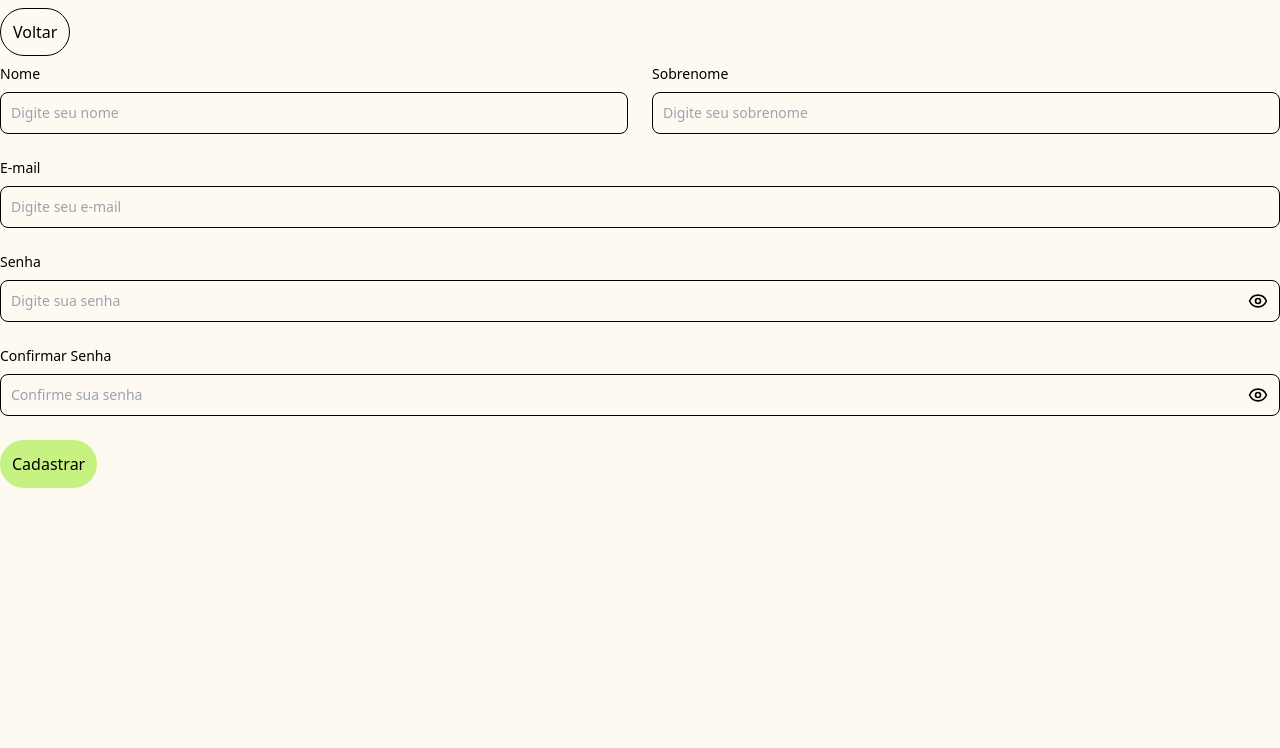
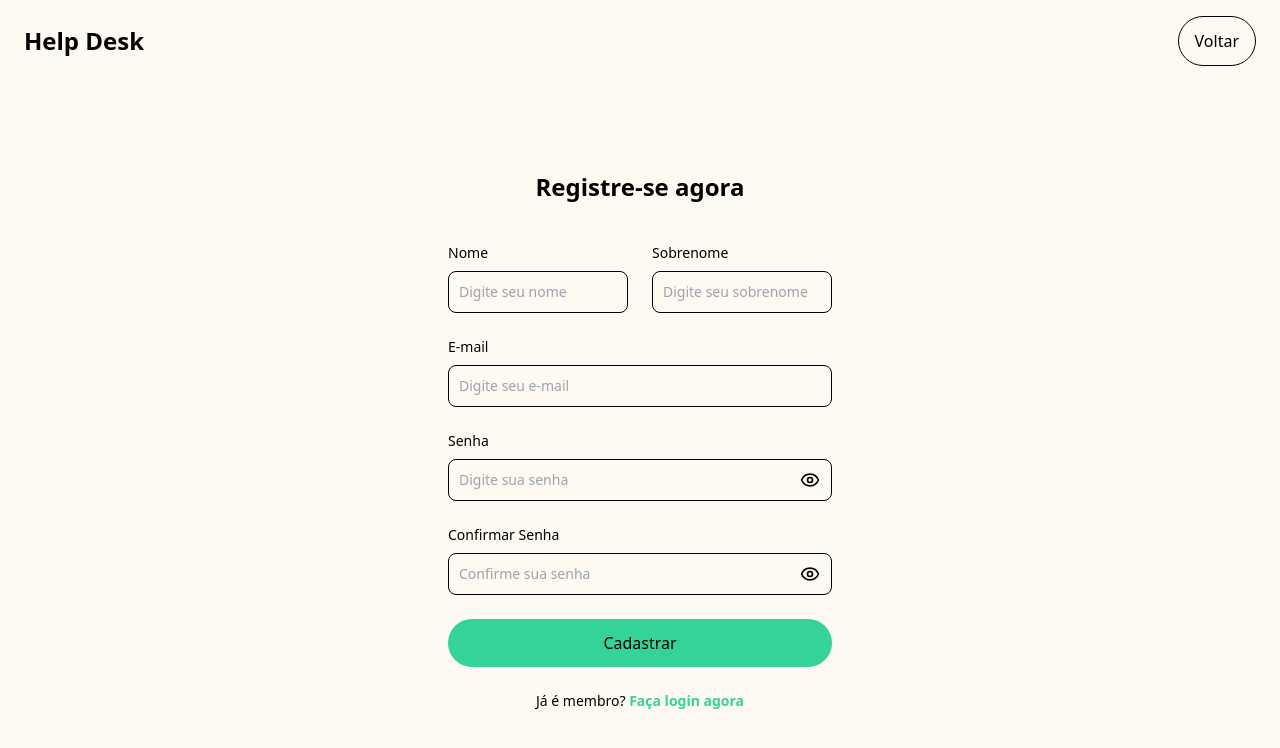
Before and after one commit to gustapng/help-desk, a Vue app in the folder frontend/: page /register in a window 1280 px wide. Shown: the top 748 px of the page. Built offline with nearby package versions, Linux system fonts and the light colour scheme; no server answers.

Commit message:
updating header, login and register views

```diff
--- a/frontend/src/components/Header.vue
+++ b/frontend/src/components/Header.vue
@@ -24,19 +24,19 @@ onBeforeUnmount(() => {
 </script>
 
 <template>
-  <header class="shadow-sm px-4 sm:px-6 lg:px-8 bg-white relative z-50">
+  <header class="px-6">
     <div class="max-w-7xl mx-auto flex justify-between items-center py-4">
       <h1 class="text-2xl font-bold">Help Desk</h1>
       <nav class="hidden md:flex space-x-4">
         <RouterLink
           to="/register"
-          class="rounded-full hover:bg-black px-4 py-2 text-black hover:text-white border border-black transition-all"
+          class="rounded-full hover:bg-black px-4 py-3 text-black hover:text-white border border-black transition-all"
         >
           Registre-se
         </RouterLink>
         <RouterLink
           to="/login"
-          class="rounded-full bg-colorGreen hover:bg-black px-4 py-2 text-black hover:text-white border border-colorGreen hover:border-black transition-all"
+          class="rounded-full bg-emerald-400 hover:bg-black px-4 py-3 text-black hover:text-white border border-emerald-400 hover:border-black transition-all"
         >
           Login
         </RouterLink>
--- a/frontend/src/components/buttons/RoundedButton.vue
+++ b/frontend/src/components/buttons/RoundedButton.vue
@@ -2,7 +2,7 @@
   <button
     :type="buttonType"
     @click="emitClick"
-    class="rounded-full bg-colorGreen hover:bg-black text-black hover:text-white p-3 transition-colors duration-200"
+    class="rounded-full bg-emerald-400 hover:bg-black text-black hover:text-white p-3 transition-colors duration-200"
   >
     <slot />
   </button>
--- a/frontend/src/components/inputs/InputBase.vue
+++ b/frontend/src/components/inputs/InputBase.vue
@@ -6,7 +6,7 @@
     <input
       :id="id"
       :type="type"
-      class="bg-primaryColor border border-black text-gray-900 text-sm rounded-lg focus:ring-green-500 focus:border-green-500 block w-full p-2.5"
+      class="bg-primaryColor border border-black text-gray-900 text-sm rounded-lg focus:ring-emerald-400 focus:border-emerald-400 block w-full p-2.5"
       :placeholder="placeholder"
       :value="modelValue"
       :required="required"
--- a/frontend/src/components/inputs/InputPassword.vue
+++ b/frontend/src/components/inputs/InputPassword.vue
@@ -19,7 +19,7 @@
         class="absolute right-3 top-1/2 -translate-y-1/2"
         :aria-label="isVisible ? 'Esconder senha' : 'Mostrar senha'"
       >
-        <component :is="isVisible ? EyeOff : Eye" class="w-5 h-5" />
+        <component :is="isVisible ? EyeOff : Eye" class="w-5 h-5 hover:text-emerald-400" />
       </button>
     </div>
     <p v-if="errorMessage" class="mt-1 text-sm text-red-600">{{ errorMessage }}</p>
--- a/frontend/src/views/HomeView.vue
+++ b/frontend/src/views/HomeView.vue
@@ -1,28 +1,28 @@
 <template>
   <Header></Header>
-  <div class="overflow-hidden bg-gray-900 py-24 sm:py-32">
-    <div class="mx-auto max-w-7xl px-6 lg:px-8">
+  <div class="overflow-hidden py-24 sm:py-32">
+    <div class="mx-auto max-w-7xl px-6">
       <div
         class="mx-auto grid max-w-2xl grid-cols-1 gap-x-8 gap-y-16 sm:gap-y-20 lg:mx-0 lg:max-w-none lg:grid-cols-2"
       >
         <div class="lg:pt-4 lg:pr-8">
           <div class="lg:max-w-lg">
-            <h2 class="text-base/7 font-semibold text-indigo-400">Deploy faster</h2>
+            <h2 class="text-base/7 font-semibold text-colorBlue">Deploy faster</h2>
             <p
-              class="mt-2 text-4xl font-semibold tracking-tight text-pretty text-white sm:text-5xl"
+              class="mt-2 text-4xl font-semibold tracking-tight text-pretty text-gray-700 sm:text-5xl"
             >
               A better workflow
             </p>
-            <p class="mt-6 text-lg/8 text-gray-300">
+            <p class="mt-6 text-lg/8 text-gray-500">
               Lorem ipsum, dolor sit amet consectetur adipisicing elit. Maiores impedit perferendis
               suscipit eaque, iste dolor cupiditate blanditiis ratione.
             </p>
-            <dl class="mt-10 max-w-xl space-y-8 text-base/7 text-gray-400 lg:max-w-none">
+            <dl class="mt-10 max-w-xl space-y-8 text-base/7 text-gray-500 lg:max-w-none">
               <div v-for="feature in features" :key="feature.name" class="relative pl-9">
-                <dt class="inline font-semibold text-white">
+                <dt class="inline font-semibold text-gray-700">
                   <component
                     :is="feature.icon"
-                    class="absolute top-1 left-1 size-5 text-indigo-400"
+                    class="absolute top-1 left-1 size-5 text-colorBlue"
                     aria-hidden="true"
                   />
                   {{ feature.name }}
--- a/frontend/src/views/LoginView.vue
+++ b/frontend/src/views/LoginView.vue
@@ -83,18 +83,26 @@ async function handleSubmit() {
 </script>
 
 <template>
-  <header class="py-5">
+  <div class="flex flex-col min-h-screen">
+    <header class="px-6">
+      <div class="max-w-7xl mx-auto flex justify-between items-center py-4">
+        <h1 class="text-2xl font-bold">Help Desk</h1>
+        <nav class="flex">
           <RouterLink
             to="/"
-      class="rounded-full bg-primaryColor hover:bg-black p-3 text-black hover:text-white border border-black"
+            class="rounded-full bg-primaryColor hover:bg-black px-4 py-3 text-black hover:text-white border border-black"
           >
             Voltar
           </RouterLink>
+        </nav>
+      </div>
     </header>
 
+    <main class="flex-grow flex justify-center items-center px-6">
+      <div class="w-full sm:max-w-sm">
+        <h2 class="text-center text-2xl font-bold mb-10">Entre na sua conta</h2>
+        <form class="space-y-6" @submit.prevent="handleSubmit">
           <div>
-    <form @submit.prevent="handleSubmit">
-      <div class="mb-6">
             <InputBase
               id="email"
               label="E-mail"
@@ -103,7 +111,7 @@ async function handleSubmit() {
               v-model="email"
             />
           </div>
-      <div class="mb-6">
+          <div>
             <InputPassword
               id="password"
               label="Senha"
@@ -112,17 +120,25 @@ async function handleSubmit() {
               v-model="password"
             />
           </div>
-      <div class="flex justify-between">
-        <RoundedButton type="submit" :disabled="loading">
-          {{ loading ? 'Logando...' : 'Fazer Login' }}
-        </RoundedButton>
+          <div class="flex justify-end">
             <RouterLink
               to="/forgot-password"
-          class="text-sm text-black mb-6 hover:underline hover:underline-offset-8"
+              class="text-sm font-semibold text-emerald-400 mb-6 hover:underline hover:underline-offset-8"
             >
               Esqueceu sua senha?
             </RouterLink>
           </div>
+          <RoundedButton class="w-full justify-center" type="submit" :disabled="loading">
+            {{ loading ? 'Logando...' : 'Fazer Login' }}
+          </RoundedButton>
+          <p class="mt-10 text-center text-sm">
+            Não é membro?
+            <a href="/register" class="font-semibold text-emerald-400 hover:text-emerald-300 hover:underline hover:underline-offset-8">
+              Registre-se agora
+            </a>
+          </p>
         </form>
       </div>
+    </main>
+  </div>
 </template>
--- a/frontend/src/views/RegisterView.vue
+++ b/frontend/src/views/RegisterView.vue
@@ -85,19 +85,26 @@ async function handleSubmit() {
 </script>
 
 <template>
-  <div class="register">
-    <header class="py-5">
+  <div class="flex flex-col min-h-screen">
+    <header class="px-6">
+      <div class="max-w-7xl mx-auto flex justify-between items-center py-4">
+        <h1 class="text-2xl font-bold">Help Desk</h1>
+        <nav class="flex">
           <RouterLink
             to="/"
-        class="rounded-full bg-primaryColor hover:bg-black p-3 text-black hover:text-white border border-black"
+            class="rounded-full bg-primaryColor hover:bg-black px-4 py-3 text-black hover:text-white border border-black"
           >
             Voltar
           </RouterLink>
+        </nav>
+      </div>
     </header>
 
-    <div>
-      <form @submit.prevent="handleSubmit">
-        <div class="grid gap-6 mb-6 md:grid-cols-2">
+    <main class="flex-grow flex justify-center items-center px-6">
+      <div class="w-full sm:max-w-sm">
+        <h2 class="text-center text-2xl font-bold mb-10">Registre-se agora</h2>
+        <form class="space-y-6" @submit.prevent="handleSubmit">
+          <div class="grid gap-6 md:grid-cols-2">
             <InputBase
               id="name"
               label="Nome"
@@ -113,7 +120,7 @@ async function handleSubmit() {
               v-model="secondaryName"
             />
           </div>
-        <div class="mb-6">
+          <div>
             <InputBase
               id="email"
               label="E-mail"
@@ -122,7 +129,7 @@ async function handleSubmit() {
               v-model="email"
             />
           </div>
-        <div class="mb-6">
+          <div>
             <InputPassword
               id="password"
               label="Senha"
@@ -131,7 +138,7 @@ async function handleSubmit() {
               v-model="password"
             />
           </div>
-        <div class="mb-6">
+          <div>
             <InputPassword
               id="password_confirmation"
               label="Confirmar Senha"
@@ -141,10 +148,17 @@ async function handleSubmit() {
             />
           </div>
 
-        <RoundedButton type="submit" :disabled="loading">
+          <RoundedButton class="w-full justify-center" type="submit" :disabled="loading">
             {{ loading ? 'Cadastrando...' : 'Cadastrar' }}
           </RoundedButton>
+          <p class="mt-10 text-center text-sm">
+            Já é membro?
+            <a href="/login" class="font-semibold text-emerald-400 hover:text-emerald-300 hover:underline hover:underline-offset-8">
+              Faça login agora
+            </a>
+          </p>
         </form>
       </div>
+    </main>
   </div>
 </template>
```
Lines whose indentation alone changed are shown as unchanged.
